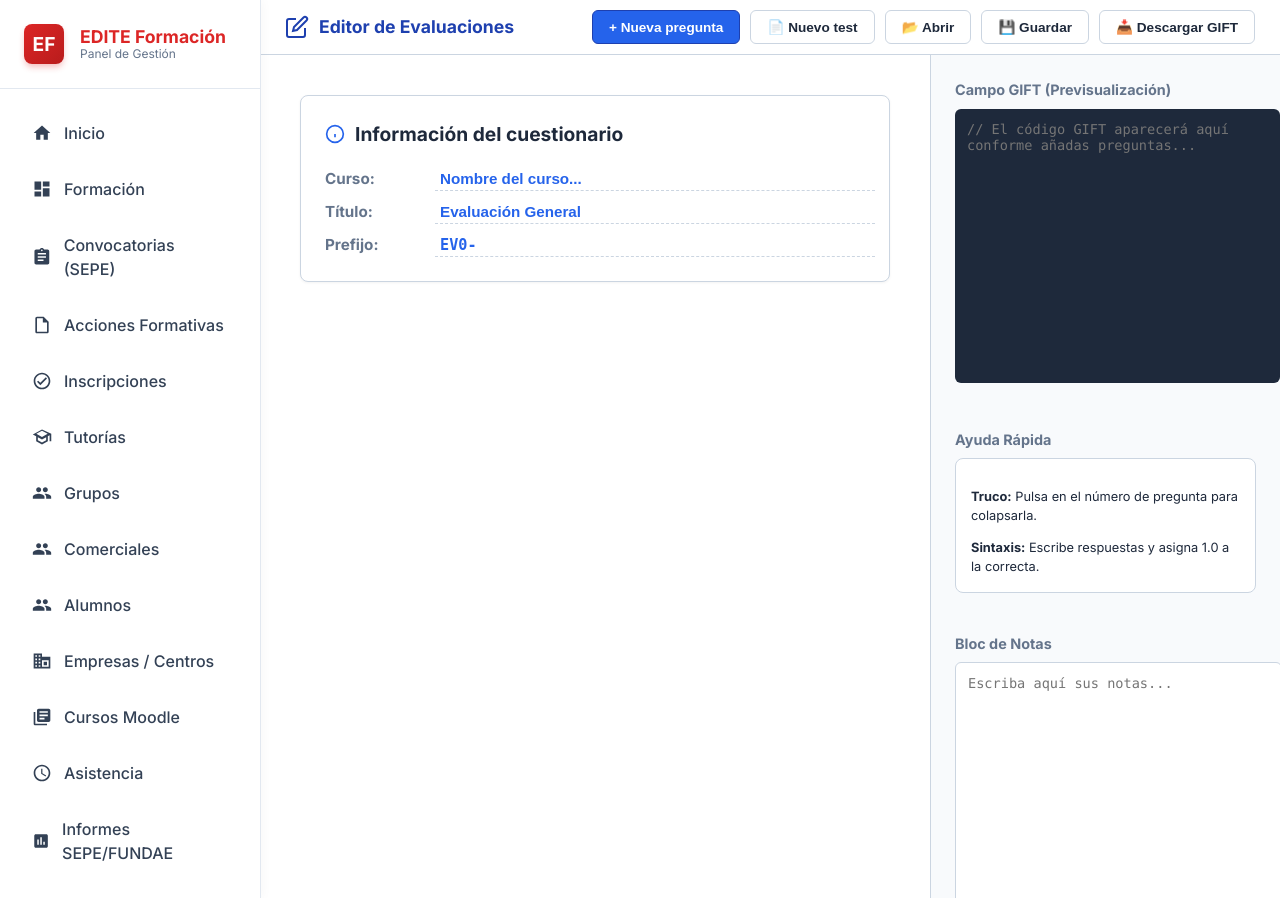
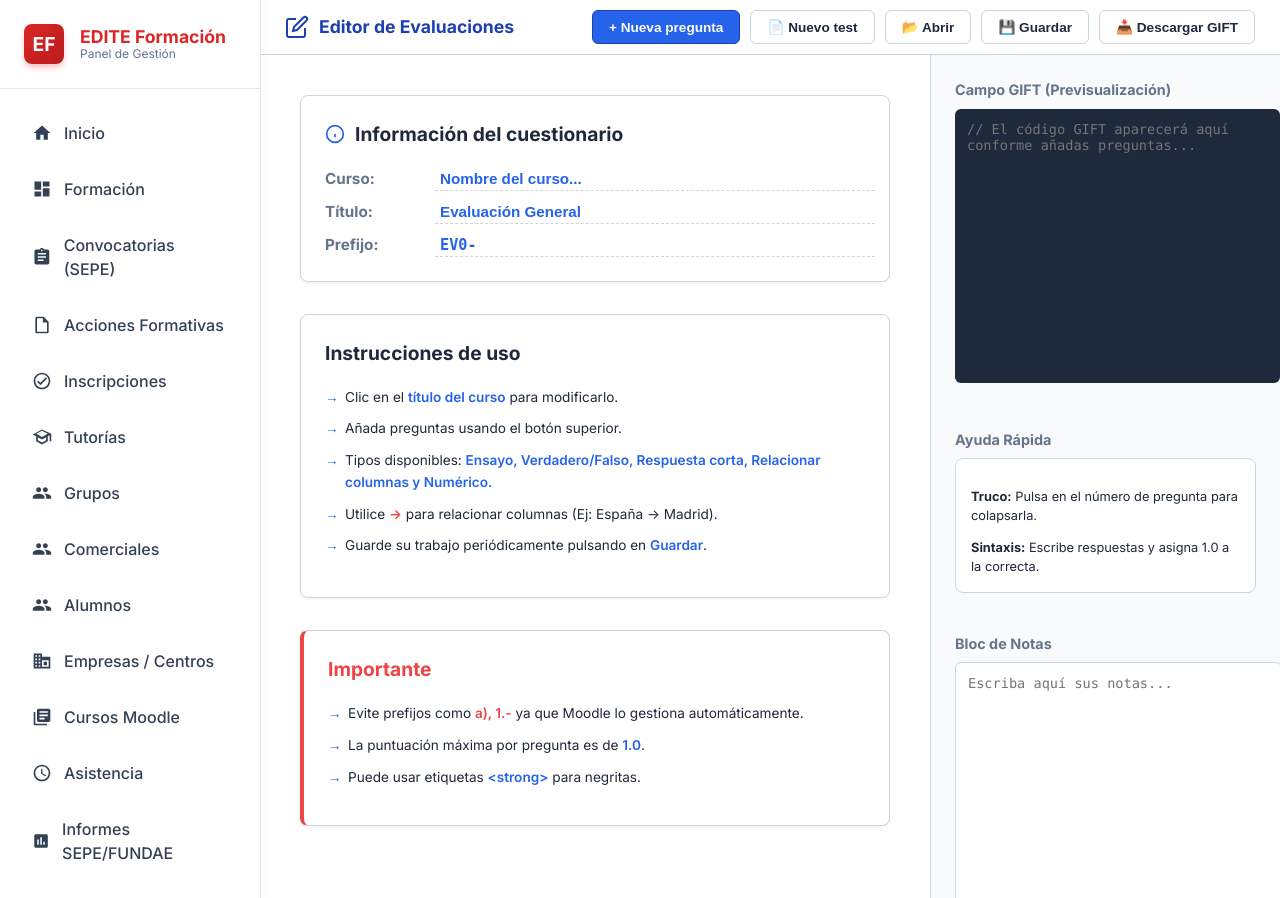
Before and after one commit to jorgest1984/IntranetEdite, a PHP site: page /intranet/moodle_editor.php in a window 1280 px wide. Run offline with PHP 8.4, Linux system fonts and the light colour scheme; a user stored in the database is signed in; data that the repository does not hold is empty.

Commit message:
Restore instructions block in Moodle Editor and keep them at bottom

```diff
--- a/moodle_editor.php
+++ b/moodle_editor.php
@@ -207,8 +207,9 @@ $current_page = 'moodle_editor.php';
             </header>
 
             <div class="editor-container">
-                <div class="editor-viewport" id="questionsContainer">
+                <div class="editor-viewport">
 
+                    <div id="questionsContainer">
                         <div class="content-card" id="introCard">
                             <div class="card-title">
                                 <svg viewBox="0 0 24 24" fill="none" stroke="currentColor" stroke-width="2"><circle cx="12" cy="12" r="10"></circle><line x1="12" y1="16" x2="12" y2="12"></line><line x1="12" y1="8" x2="12.01" y2="8"></line></svg>
@@ -220,8 +221,30 @@ $current_page = 'moodle_editor.php';
                                 <span class="info-label">Prefijo:</span> <input type="text" class="form-control-minimal" style="font-family: monospace;" value="EV0-">
                             </div>
                         </div>
+                    </div>
 
-                    <!-- Las preguntas se añadirán aquí -->
+                    <!-- Instrucciones persistentes -->
+                    <div id="instructionsWrapper">
+                        <div class="content-card">
+                            <div class="card-title">Instrucciones de uso</div>
+                            <ul class="list-style">
+                                <li>Clic en el <span class="highlight-blue">título del curso</span> para modificarlo.</li>
+                                <li>Añada preguntas usando el botón superior.</li>
+                                <li>Tipos disponibles: <span class="highlight-blue">Ensayo, Verdadero/Falso, Respuesta corta, Relacionar columnas y Numérico.</span></li>
+                                <li>Utilice <span class="highlight-red">-></span> para relacionar columnas (Ej: España -> Madrid).</li>
+                                <li>Guarde su trabajo periódicamente pulsando en <span class="highlight-blue">Guardar</span>.</li>
+                            </ul>
+                        </div>
+
+                        <div class="content-card" style="border-left: 4px solid #ef4444;">
+                            <div class="card-title" style="color: #ef4444;">Importante</div>
+                            <ul class="list-style" style="font-size: 0.8rem;">
+                                <li>Evite prefijos como <span class="highlight-red">a), 1.-</span> ya que Moodle lo gestiona automáticamente.</li>
+                                <li>La puntuación máxima por pregunta es de <span class="highlight-blue">1.0</span>.</li>
+                                <li>Puede usar etiquetas <span class="highlight-blue">&lt;strong&gt;</span> para negritas.</li>
+                            </ul>
+                        </div>
+                    </div>
 
                 </div>
 
```
Lines whose indentation alone changed are shown as unchanged.
